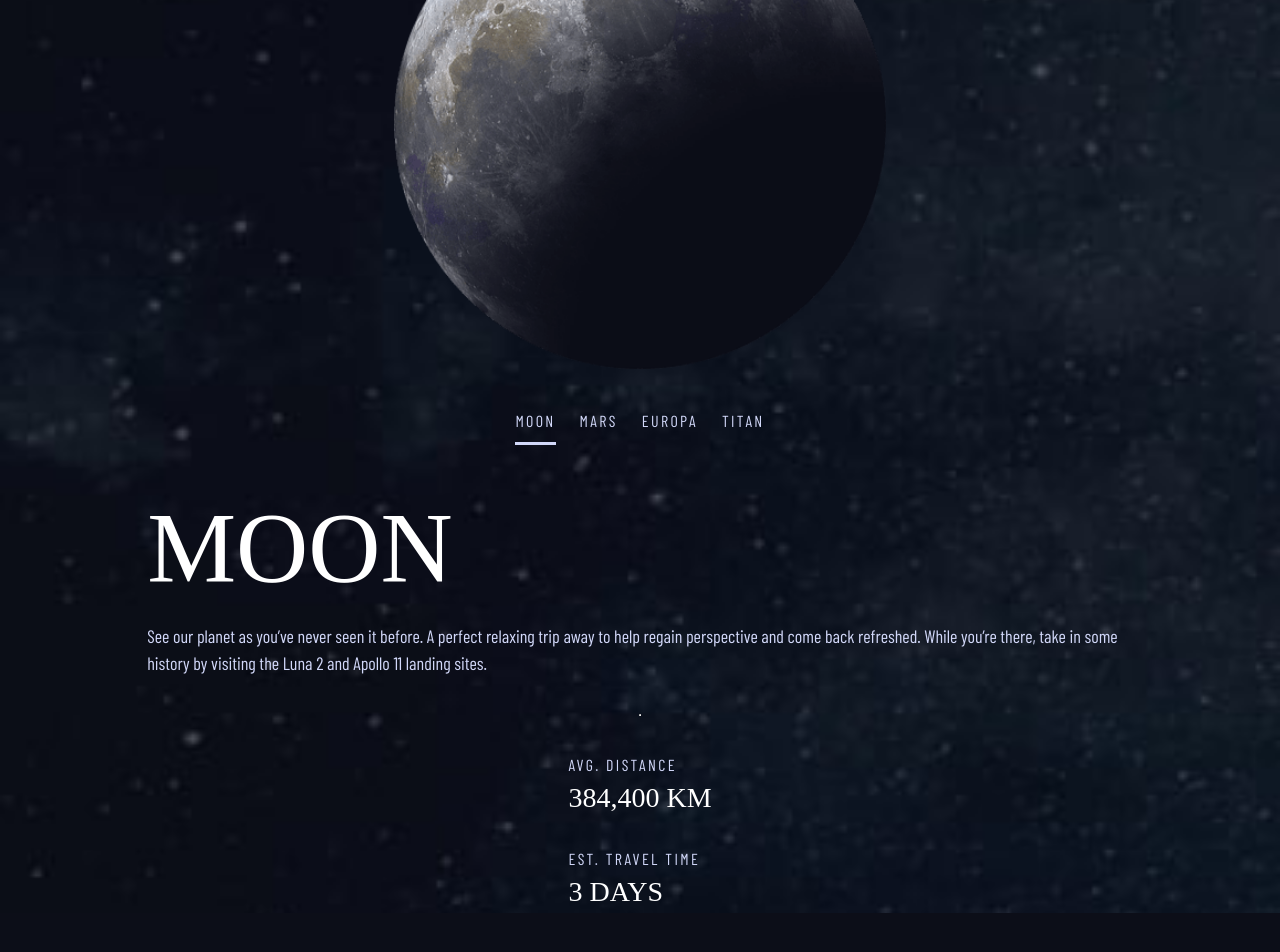
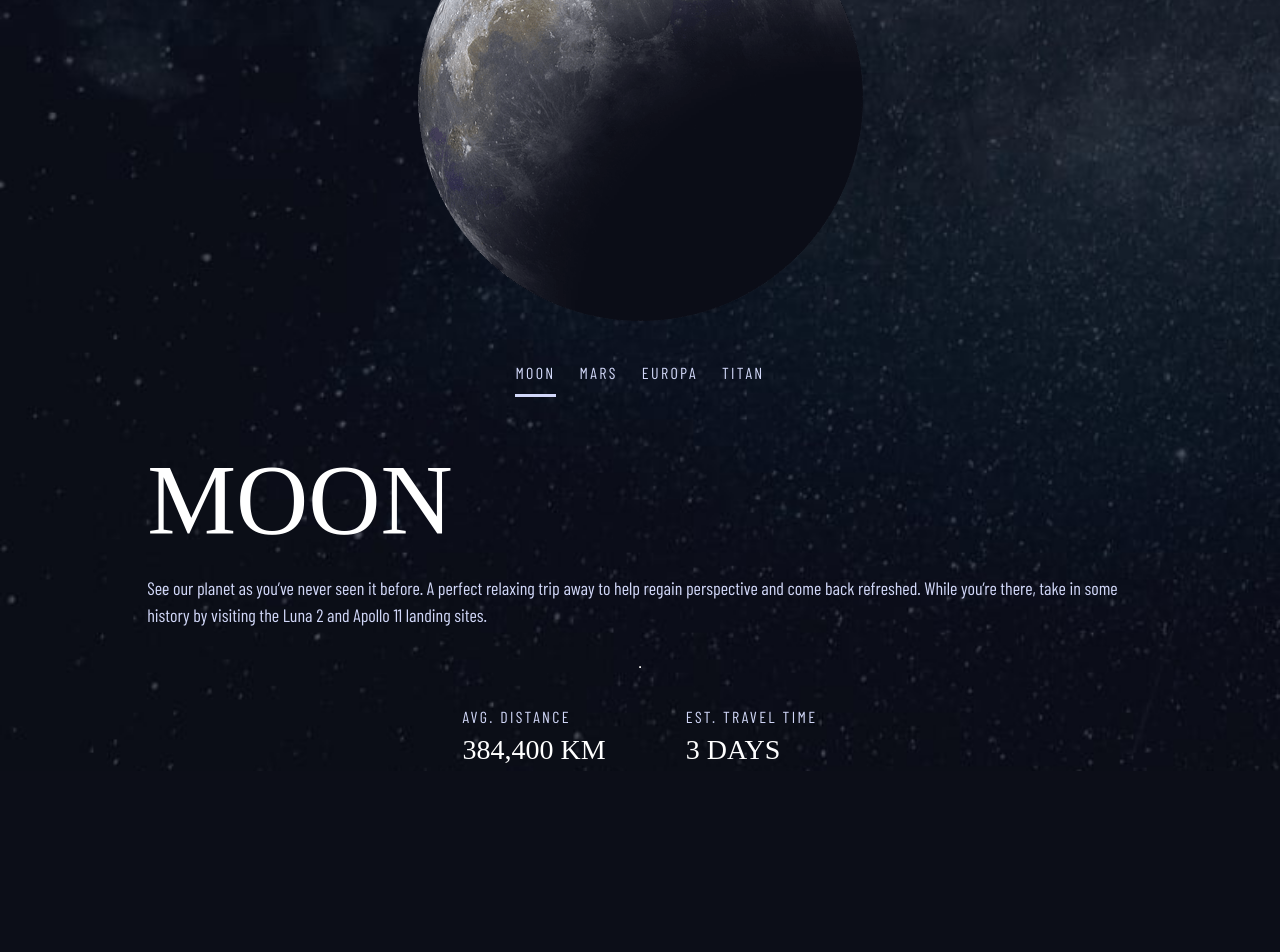
Before and after one commit to Paul-HenryN/space-tourism, a React (Vite) app: page /destination in a window 1280 px wide. Shown: the part 434-1386 px from the top of the page. After the commit the page ends 1285 px from the top, so only its background shows below. Built offline with nearby package versions, Linux system fonts and the light colour scheme; a web font is replaced by a local one.

Commit message:
feat: destination page tablet version

```diff
--- a/src/routes/Destination.jsx
+++ b/src/routes/Destination.jsx
@@ -37,7 +37,7 @@ export default function Destination() {
         <Column className="row-gap-sm align-center">
           <h2 className="page-heading">Pick your destination</h2>
           <img
-            width="50%"
+            className={styles.illustration}
             src={`./src/${
               destination && destination.images && destination.images.png
             }`}
@@ -71,7 +71,7 @@ export default function Destination() {
 
           <Column className="row-gap-sm">
             <hr />
-            <Column className="row-gap-sm">
+            <Column className="row-gap-sm col-gap-xxl flex-sm-row">
               <Column>
                 <p className="subheading-2">Avg. Distance</p>
                 <p className="subheading-1">{destination.distance}</p>
--- a/src/styles/pages/Destination.module.css
+++ b/src/styles/pages/Destination.module.css
@@ -1,3 +1,12 @@
 .bg {
   background-image: url("../../assets/destination/background-destination-mobile.jpg");
 }
+@media (min-width: 576px) {
+  .bg {
+    background-image: url("../../assets/destination/background-destination-tablet.jpg");
+  }
+}
+
+.illustration {
+  width: clamp(170px, 40vw, 445px);
+}
--- a/src/styles/utils.css
+++ b/src/styles/utils.css
@@ -28,6 +28,12 @@
 }
 .col-gap-lg {
   column-gap: var(--space-lg);
+}
+.col-gap-xl {
+  column-gap: var(--space-xl);
+}
+.col-gap-xxl {
+  column-gap: var(--space-xxl);
 }
 .row-gap-xxs {
   row-gap: var(--space-xxs);
@@ -212,6 +218,9 @@
 /* sm screen size mq (576px)*/
 @media (min-width: 576px) {
   /* Flex */
+  .flex-sm-row {
+    flex-direction: row;
+  }
   .row-gap-sm-4xl {
     row-gap: var(--space-4xl);
   }
```
